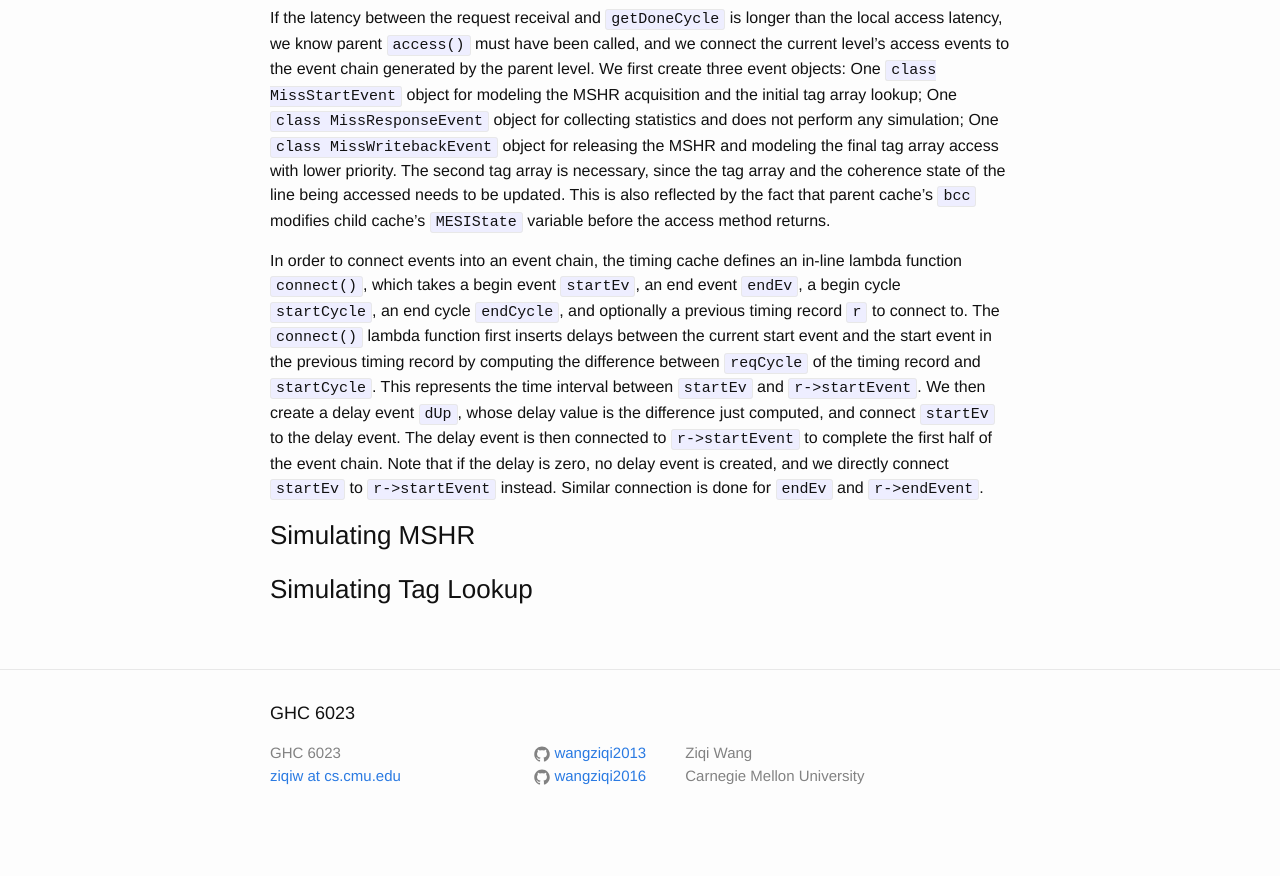
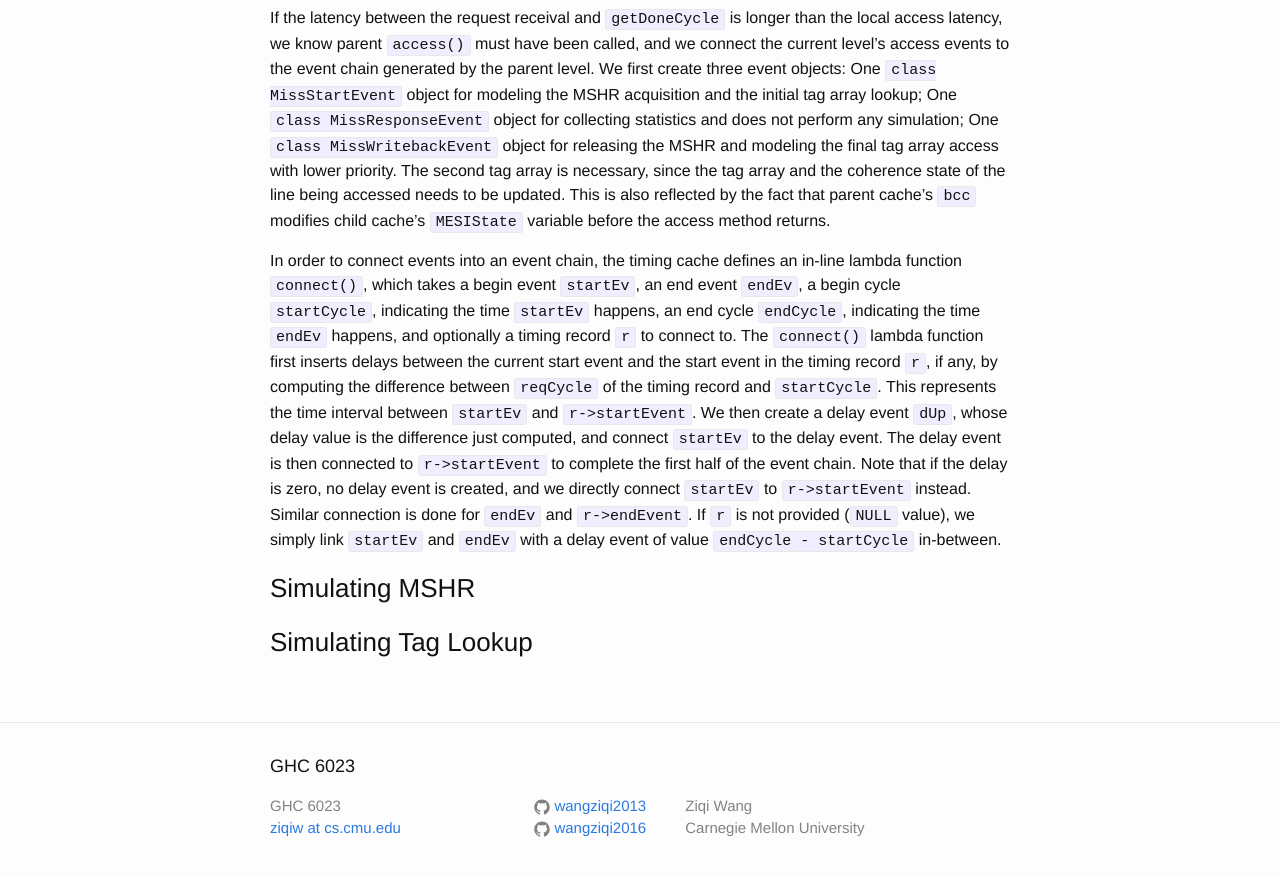
Before and after one commit to wangziqi2013/wangziqi2013.github.io, a Jekyll site: the page built from _posts/2019-01-22-understand-zsim-contention-sim.markdown, in a window 1280 px wide and 900 px high, scrolled down 11441 px. Shown: the top 876 px of the window. Built offline with Jekyll 4.4.1, drawn with Linux system fonts in a browser that asks for light colours; before the commit the page ends 12288 px from its top, so only the background shows below that.

Commit message:
Finish connect

```diff
--- a/_posts/2019-01-22-understand-zsim-contention-sim.markdown
+++ b/_posts/2019-01-22-understand-zsim-contention-sim.markdown
@@ -421,14 +421,15 @@ accessed needs to be updated. This is also reflected by the fact that parent cac
 `MESIState` variable before the access method returns.
 
 In order to connect events into an event chain, the timing cache defines an in-line lambda function `connect()`, which
-takes a begin event `startEv`, an end event `endEv`, a begin cycle `startCycle`, an end cycle `endCycle`, and optionally
-a previous timing record `r` to connect to. The `connect()` lambda function first inserts delays between the current start
-event and the start event in the previous timing record by computing the difference between `reqCycle` of the timing
-record and `startCycle`. This represents the time interval between `startEv` and `r->startEvent`. We then create a delay
-event `dUp`, whose delay value is the difference just computed, and connect `startEv` to the delay event. The delay
-event is then connected to `r->startEvent` to complete the first half of the event chain. Note that if the delay is zero,
-no delay event is created, and we directly connect `startEv` to `r->startEvent` instead. Similar connection is done for
-`endEv` and `r->endEvent`.
+takes a begin event `startEv`, an end event `endEv`, a begin cycle `startCycle`, indicating the time `startEv` happens,
+an end cycle `endCycle`, indicating the time `endEv` happens, and optionally a timing record `r` to connect to. The
+`connect()` lambda function first inserts delays between the current start event and the start event in the timing record
+`r`, if any, by computing the difference between `reqCycle` of the timing record and `startCycle`. This represents the
+time interval between `startEv` and `r->startEvent`. We then create a delay event `dUp`, whose delay value is the difference
+just computed, and connect `startEv` to the delay event. The delay event is then connected to `r->startEvent` to complete
+the first half of the event chain. Note that if the delay is zero, no delay event is created, and we directly connect
+`startEv` to `r->startEvent` instead. Similar connection is done for `endEv` and `r->endEvent`. If `r` is not provided
+(`NULL` value), we simply link `startEv` and `endEv` with a delay event of value `endCycle - startCycle` in-between.
 
 
 ### Simulating MSHR
```
